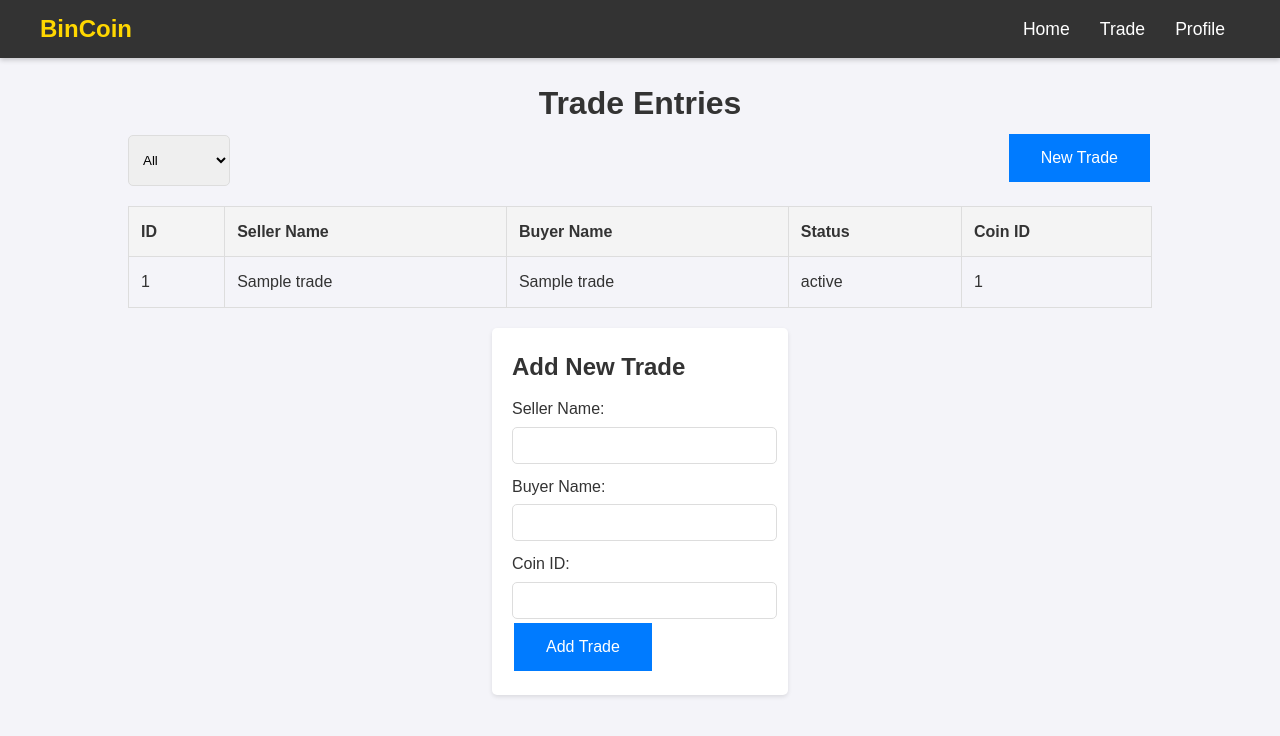
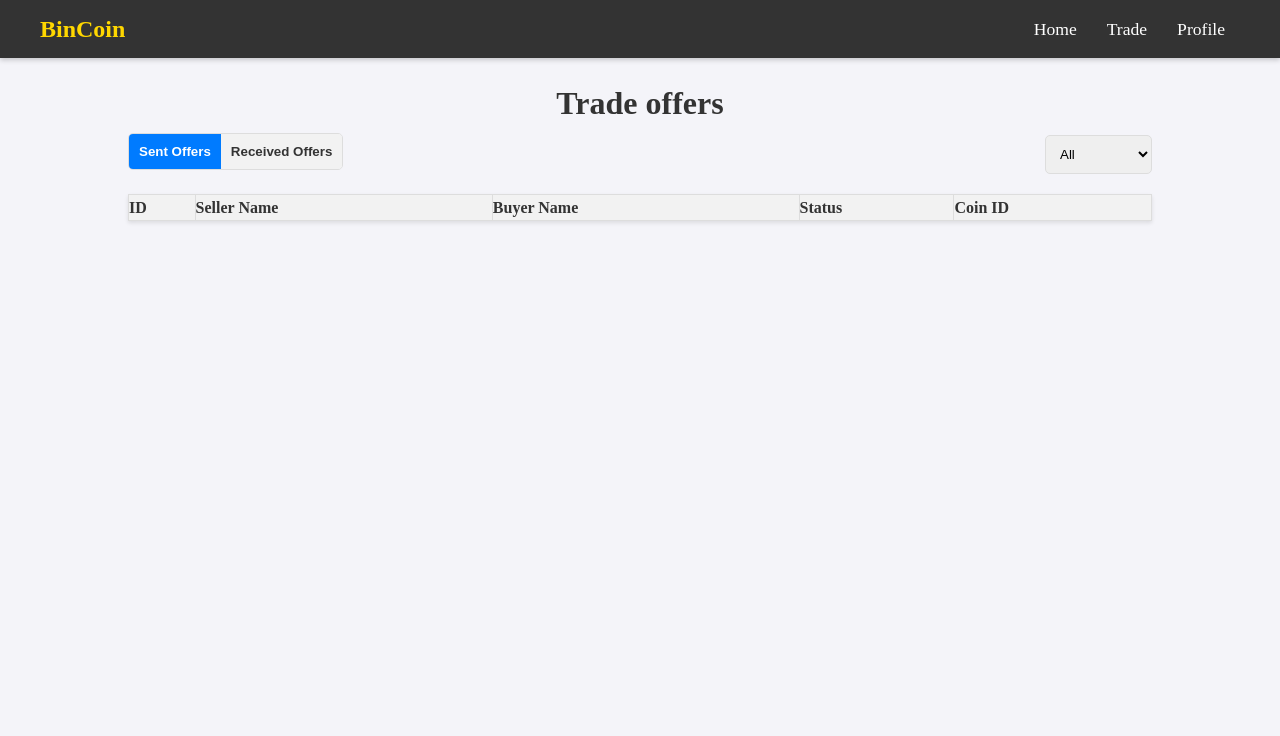
Before and after one commit to georgipopov0/BinCoin, a PHP site: page /trade.php in a window 1280 px wide. Shown: the top 736 px of the page. Run offline with PHP 8.4, Linux system fonts and the light colour scheme; the visitor is signed in with stand-in values (Sample User, id 1); tables that the repository leaves empty hold one stand-in row (values such as "Sample post"); lists and menus that the app fills with data are empty.

Commit message:
Trade page updated, now the user can confirm or cancel offers

```diff
--- a/css/theme.css
+++ b/css/theme.css
@@ -5,7 +5,7 @@
 }
 
 body {
-    font-family: Arial, sans-serif;
+    font-family: 'Times New Roman', Times, serif;
     background-color: #f4f4f9;
     color: #333;
     line-height: 1.6;
--- a/css/trade.css
+++ b/css/trade.css
@@ -4,61 +4,49 @@
     padding: 0;
     background-color: #f9f9f9;
 }
-
 .container {
     width: 80%;
     margin: 20px auto;
 }
-
 h1 {
     text-align: center;
 }
-
 .actions {
     display: flex;
     justify-content: space-between;
     margin-bottom: 20px;
-    height: 10%;
+    align-items: center;
+}
+.toggle {
+    display: flex;
+    border: 1px solid #ddd;
+    border-radius: 5px;
+    overflow: hidden;
+}
+.toggle button {
+    flex: 1;
+    padding: 10px;
+    border: none;
+    cursor: pointer;
+    background-color: #f2f2f2;
+    color: #333;
+    font-weight: bold;
+    transition: background-color 0.3s;
+}
+.toggle button.active {
+    background-color: #007bff;
+    color: white;
 }
 .filter-form {
     display: flex;
     gap: 10px;
 }
-.filter-form select, .filter-form button {
+.filter-form select {
     padding: 10px;
     border: 1px solid #dddddd;
     border-radius: 5px;
     cursor: pointer;
 }
-.filter-form button {
-    background-color: #007bff;
-    color: white;
-}
-.filter-form button:hover {
-    background-color: #0056b3;
-}
-
-table {
-    width: 100%;
-    border-collapse: collapse;
-    margin-bottom: 20px;
-}
-
-table th,
-table td {
-    padding: 12px;
-    border: 1px solid #ddd;
-    text-align: left;
-}
-
-table th {
-    background-color: #f4f4f4;
-}
-
-table tr:nth-child(even) {
-    background-color: #fafafa;
-}
-/*
 table {
     width: 100%;
     border-collapse: collapse;
@@ -70,23 +58,17 @@
     border: 1px solid #dddddd;
 }
 th, td {
-    margin: 20px;
+    padding: 10px;
     text-align: left;
-}
-tr {
-    height: 20%;
-    width: 50% !important;
 }
 th {
     background-color: #f2f2f2;
 }
 tr:nth-child(even) {
     background-color: #f9f9f9;
-} */
+}
 .form-container {
-    width: 20%;
     margin-top: 30px;
-    margin: 20px auto;
     padding: 20px;
     background-color: #ffffff;
     box-shadow: 0 2px 4px rgba(0, 0, 0, 0.1);
@@ -96,8 +78,8 @@
     display: block;
     margin-top: 10px;
 }
-input, select {
-    width: 95%;
+select {
+    width: 100%;
     padding: 10px;
     margin-top: 5px;
     border: 1px solid #dddddd;
@@ -105,16 +87,39 @@
 }
 button {
     background-color: #007bff;
-    border: none;
     color: white;
-    padding: 15px 32px;
-    text-align: center;
-    text-decoration: none;
-    display: inline-block;
-    font-size: 16px;
-    margin: 4px 2px;
     cursor: pointer;
-  }
+}
 button:hover {
     background-color: #0056b3;
 }
+
+.narrow td {
+    padding: 5px;
+}
+.action-buttons {
+    display: flex;
+    gap: 10px;
+}
+.action-buttons button {
+    flex: 1;
+    border-radius: 5px;
+    cursor: pointer;
+    transition: background-color 0.3s;
+}
+.action-buttons .confirm {
+    background-color: #28a745;
+    color: white;
+    border: none;
+}
+.action-buttons .confirm:hover {
+    background-color: #218838;
+}
+.action-buttons .cancel {
+    background-color: #dc3545;
+    color: white;
+    border: none;
+}
+.action-buttons .cancel:hover {
+    background-color: #c82333;
+}
--- a/php/trade.php
+++ b/php/trade.php
@@ -16,35 +16,43 @@
 	die("Connection failed: " . $e->getMessage());
 }
 
-// Handle form submission for adding a new trade entry
-if ($_SERVER['REQUEST_METHOD'] === 'POST') {
-	$seller_name = $_POST['seller_name'];
-	$buyer_name = $_POST['buyer_name'];
-	$status = 'pending';
-	$coin_id = $_POST['coin_id'];
+// Handle status update requests
+if (isset($_GET['action']) && isset($_GET['id'])) {
+    $action = $_GET['action'];
+    $id = $_GET['id'];
 
-	$stmt = $pdo->prepare("INSERT INTO trade (seller_name, buyer_name, status, coin_id) VALUES (?, ?, ?, ?)");
-	$stmt->execute([$seller_name, $buyer_name, $status, $coin_id]);
+    if ($action === 'confirm') {
+        $stmt = $pdo->prepare("UPDATE trade SET status = 'completed' WHERE id = ? AND status = 'pending'");
+        $stmt->execute([$id]);
+    } elseif ($action === 'cancel') {
+        $stmt = $pdo->prepare("UPDATE trade SET status = 'cancelled' WHERE id = ? AND status = 'pending'");
+        $stmt->execute([$id]);
+    }
 
-	// Refresh the page to show the new entry
-	header("Location: " . $_SERVER['PHP_SELF']);
+    header("Location: " . $_SERVER['PHP_SELF'] . "?view=received");
     exit;
 }
 
+// Retrieve all trade entries based on filters
 $filter_status = $_GET['status'] ?? '';
-$current_user = $_SESSION['username'];
+$view_type = $_GET['view'] ?? 'sent'; // Default to "sent"
+$current_user = $_SESSION['username']; // Replace with actual current user logic
 $query = "SELECT * FROM trade";
 $params = [];
-if (!empty($filter_status)) {
-	if ($filter_status === 'my_trades') {
-		$query .= " WHERE seller_name = ? OR buyer_name = ?";
-		$params[] = $current_user;
+
+if ($view_type === 'received') {
+	$query .= " WHERE seller_name = ?";
 	$params[] = $current_user;
 } else {
-		$query .= " WHERE status = ?";
+	$query .= " WHERE buyer_name = ?";
+	$params[] = $current_user;
+}
+
+if (!empty($filter_status)) {
+	$query .= " AND status = ?";
 	$params[] = $filter_status;
 }
-}
+
 $stmt = $pdo->prepare($query);
 $stmt->execute($params);
 $trades = $stmt->fetchAll(PDO::FETCH_ASSOC);
@@ -59,24 +67,30 @@
 	<link rel="stylesheet" href="../css/trade.css">
 	<link rel="stylesheet" href="../css/theme.css">
 	<link rel="stylesheet" href="../css/navbar.css">
-	<link rel="stylesheet" href="https://code.jquery.com/ui/1.13.2/themes/base/jquery-ui.css">
 </head>
 <body>
 	<?php include '../components/header.php'; ?>
 	<div class="container">
-		<h1>Trade Entries</h1>
+		<h1>Trade offers</h1>
 
 		<div class="actions">
+			<div class="toggle">
+				<a href="?view=sent">
+					<button class="<?= $view_type === 'sent' ? 'active' : '' ?>">Sent Offers</button>
+				</a>
+				<a href="?view=received">
+					<button class="<?= $view_type === 'received' ? 'active' : '' ?>">Received Offers</button>
+				</a>
+			</div>
 			<form method="GET" class="filter-form" onchange="this.submit();">
+				<input type="hidden" name="view" value="<?= htmlspecialchars($view_type) ?>">
 				<select name="status">
 					<option value="">All</option>
 					<option value="pending" <?= $filter_status === 'pending' ? 'selected' : '' ?>>Pending</option>
 					<option value="completed" <?= $filter_status === 'completed' ? 'selected' : '' ?>>Completed</option>
 					<option value="cancelled" <?= $filter_status === 'cancelled' ? 'selected' : '' ?>>Cancelled</option>
-				<option value="my_trades" <?= $filter_status === 'my_trades' ? 'selected' : '' ?>>My Trades</option>
 				</select>
 			</form>
-		<button onclick="document.getElementById('add-trade-form').scrollIntoView();">New Trade</button>
 		</div>
 
 		<table>
@@ -87,36 +101,33 @@
 					<th>Buyer Name</th>
 					<th>Status</th>
 					<th>Coin ID</th>
+					<?php if ($view_type === 'received'): ?>
+						<th>Actions</th>
+					<?php endif; ?>
 				</tr>
 			</thead>
 			<tbody>
 				<?php foreach ($trades as $trade): ?>
-				<tr>
+				<tr class="<?= $view_type === 'received' ? 'narrow' : '' ?>">
 					<td><?= htmlspecialchars($trade['id']) ?></td>
 					<td><?= htmlspecialchars($trade['seller_name']) ?></td>
 					<td><?= htmlspecialchars($trade['buyer_name']) ?></td>
 					<td><?= htmlspecialchars($trade['status']) ?></td>
 					<td><?= htmlspecialchars($trade['coin_id']) ?></td>
+					<?php if ($view_type === 'received'): ?>
+						<td class="action-buttons">
+							<a href="?action=confirm&id=<?= htmlspecialchars($trade['id']) ?>">
+								<button class="confirm">Confirm</button>
+							</a>
+							<a href="?action=cancel&id=<?= htmlspecialchars($trade['id']) ?>">
+								<button class="cancel">Cancel</button>
+							</a>
+						</td>
+					<?php endif; ?>
 				</tr>
 				<?php endforeach; ?>
 			</tbody>
 		</table>
-
-	</div>
-    <div id="add-trade-form" class="form-container">
-        <h2>Add New Trade</h2>
-        <form method="POST">
-            <label for="seller_name">Seller Name:</label>
-            <input type="text" id="seller_name" name="seller_name" required>
-
-            <label for="buyer_name">Buyer Name:</label>
-            <input type="text" id="buyer_name" name="buyer_name" required>
-
-            <label for="coin_id">Coin ID:</label>
-            <input type="number" id="coin_id" name="coin_id" required>
-
-            <button type="submit">Add Trade</button>
-        </form>
 	</div>
 </body>
 </html>
```
Lines whose indentation alone changed are shown as unchanged.
